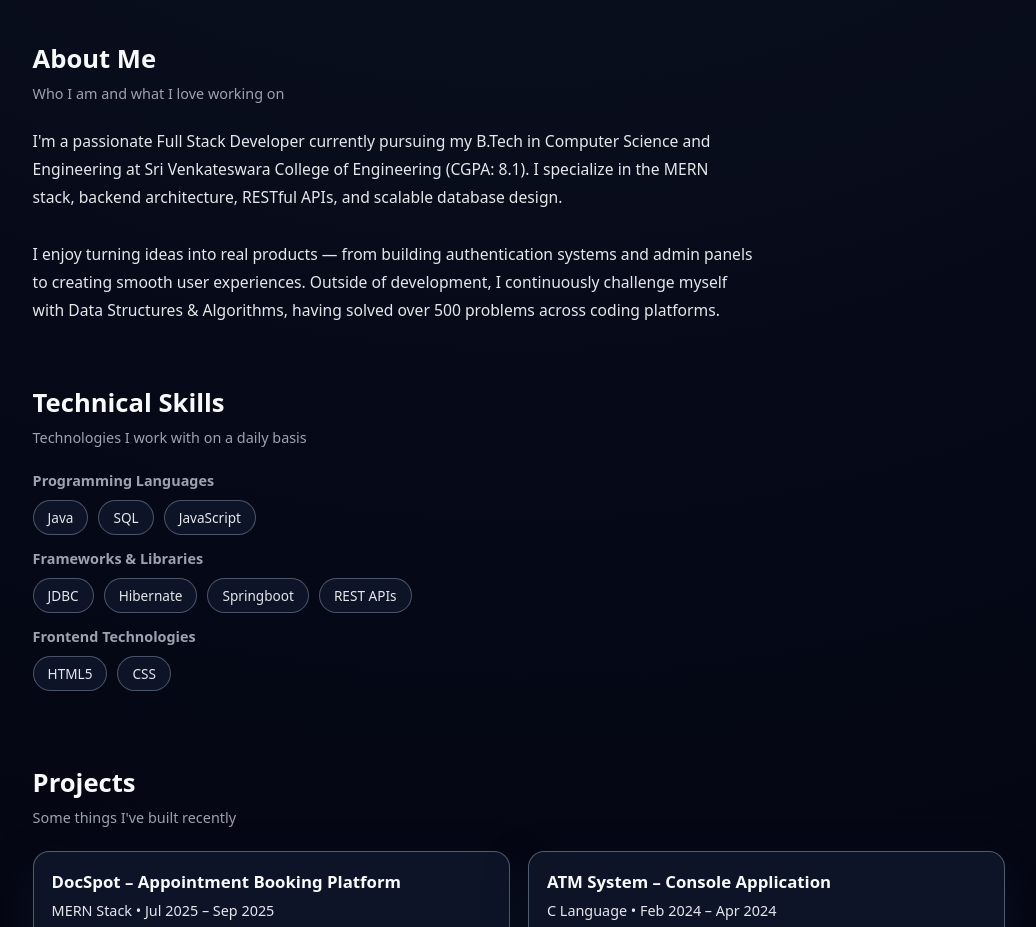
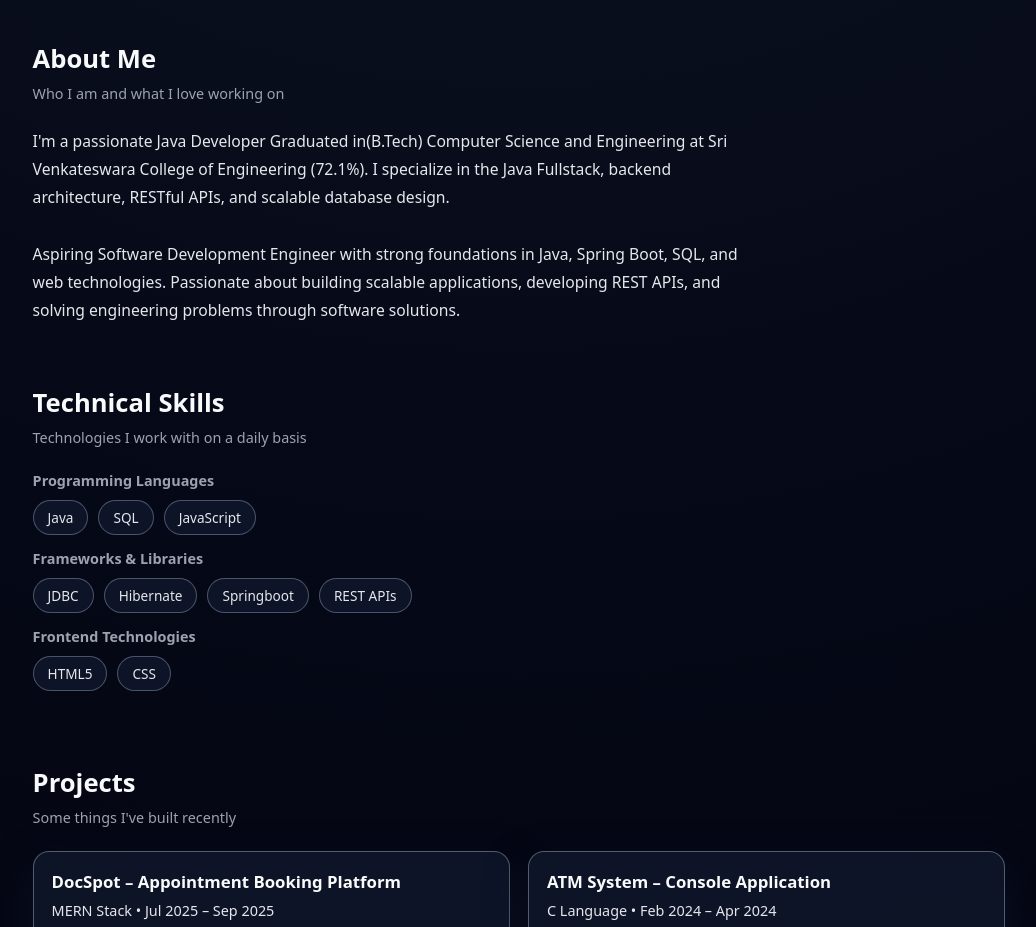
Before and after one commit to Balaji13052004/My-Portfolio, a React (Vite) app: page / in a window 1280 px wide. Shown: the part 820-1747 px from the top of the page, without its empty margins (121-1157 px from the left). Built offline with nearby package versions, Linux system fonts and the light colour scheme.

Commit message:
Update About.jsx

```diff
--- a/src/components/About.jsx
+++ b/src/components/About.jsx
@@ -6,16 +6,16 @@ export default function About() {
       <h2 className="section-title">About Me</h2>
       <p className="section-subtitle">Who I am and what I love working on</p>
       <p className="about-text">
-        I'm a passionate Full Stack Developer currently pursuing my B.Tech in Computer
-        Science and Engineering at Sri Venkateswara College of Engineering (CGPA: 8.1).
-        I specialize in the MERN stack, backend architecture, RESTful APIs, and scalable
+        I'm a passionate Java Developer Graduated in(B.Tech)
+        Computer Science and Engineering at Sri Venkateswara College of Engineering (72.1%).
+        I specialize in the Java Fullstack, backend architecture, RESTful APIs, and scalable
         database design.
         <br />
         <br />
-        I enjoy turning ideas into real products — from building authentication systems
-        and admin panels to creating smooth user experiences. Outside of development,
-        I continuously challenge myself with Data Structures & Algorithms, having solved
-        over 500 problems across coding platforms.
+        Aspiring Software Development Engineer with strong foundations in Java, Spring Boot, SQL, and web technologies.
+        Passionate about building scalable applications, developing REST APIs, and solving engineering problems through
+        software solutions.
+
       </p>
     </section>
   );
```
